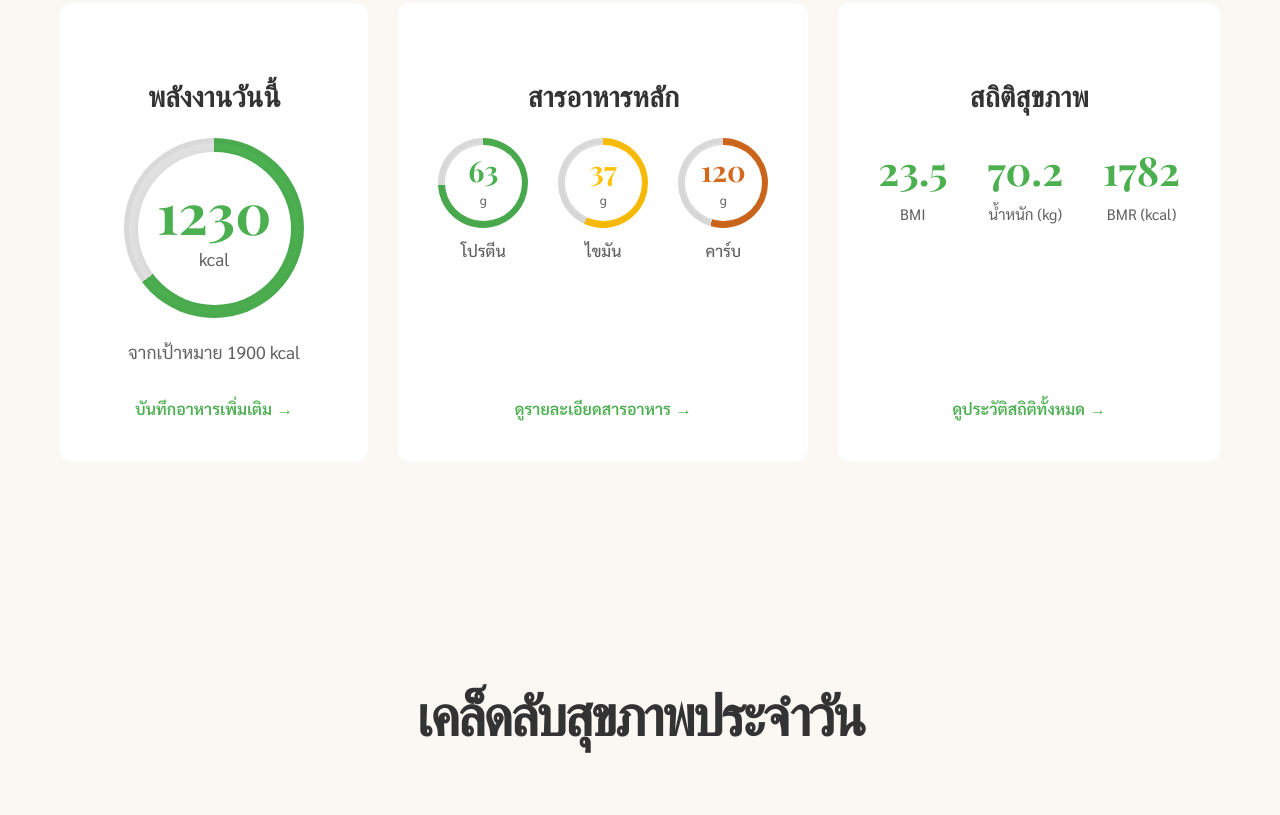
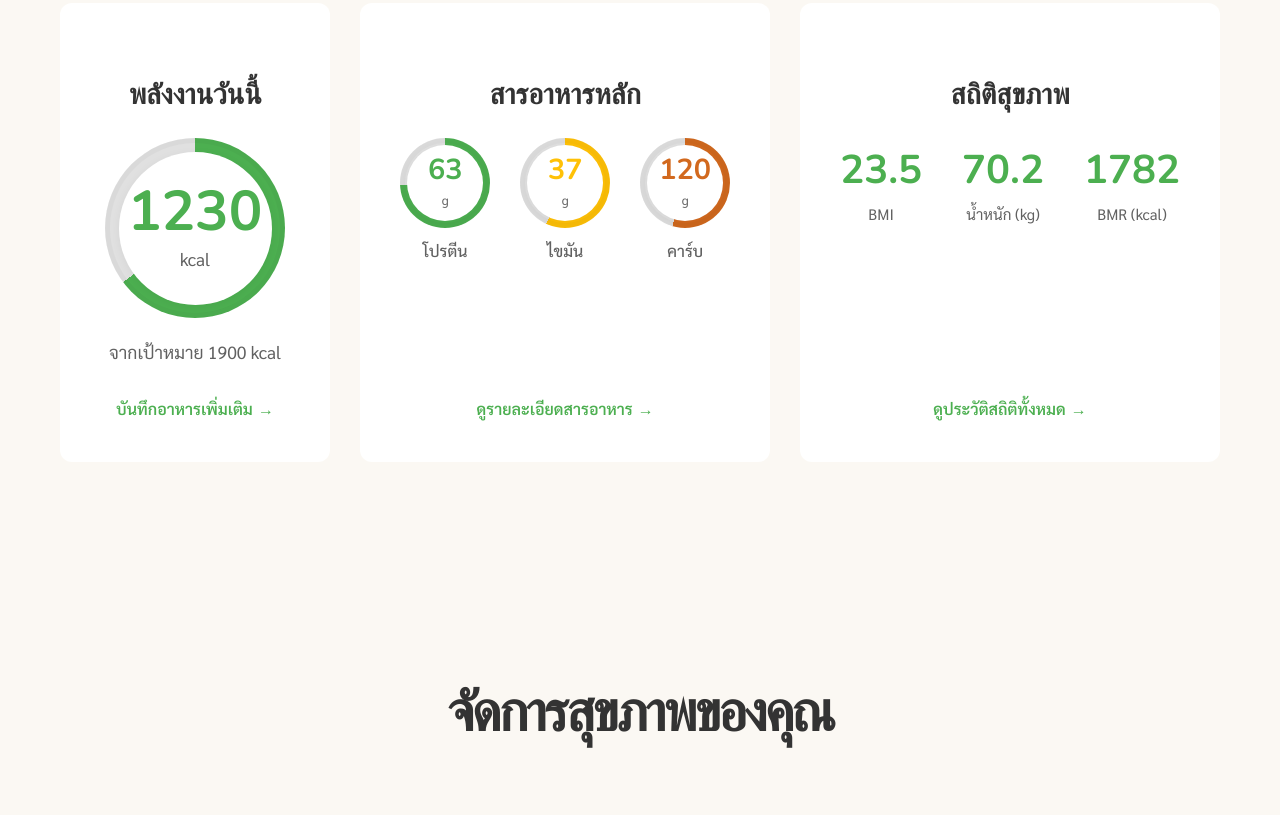
Before and after one commit to opezare/Kcal-Path, a plain HTML site: page page/index.html in a window 1280 px wide. Shown: the part 943-1758 px from the top of the page. Drawn offline with nearby package versions, Linux system fonts and the light colour scheme.

Commit message:
update font picture

```diff
--- a/page/index.html
+++ b/page/index.html
@@ -7,6 +7,7 @@
     <link rel="stylesheet" href="style.css">
     <link rel="preconnect" href="https://fonts.googleapis.com">
     <link rel="preconnect" href="https://fonts.gstatic.com" crossorigin>
+    <link href="https://fonts.googleapis.com/css2?family=Nunito:ital,wght@0,200..1000;1,200..1000&display=swap" rel="stylesheet">
     <link href="https://fonts.googleapis.com/css2?family=Playfair+Display:wght@400;500;600;700&family=Sarabun:wght@300;400;500;600;700&display=swap" rel="stylesheet">
 </head>
 <body>
@@ -111,7 +112,7 @@
         </section>
 
         <section class="tips-section">
-            <h2 class="section-heading">เคล็ดลับสุขภาพประจำวัน</h2>
+            <h2 class="section-heading">จัดการสุขภาพของคุณ</h2>
             <div class="tips-grid">
                 <div class="tip-card">
                     <div class="tip-bg" style="background-image: url('w.png');"></div>
--- a/page/style.css
+++ b/page/style.css
@@ -11,7 +11,7 @@
     --text-light: #9e9e9e; /* สีตัวอักษรอ่อน */
     --border-color: #e0e0e0;
 
-    --font-heading: 'Playfair Display', serif; /* ฟอนต์ Serif สำหรับหัวข้อ */
+    --font-heading: 'Nunito', serif; /* ฟอนต์ Serif สำหรับหัวข้อ */
     --font-body: 'Sarabun', sans-serif; /* ฟอนต์ Sans-serif สำหรับเนื้อหา */
 }
 
@@ -230,7 +230,6 @@ body {
     background-color: var(--background-gray);
     border-radius: 12px;
     overflow: hidden;
-    box-shadow: 0 10px 30px rgba(0,0,0,0.1);
 }
 
 .hero-image-right img {
```
Also changed, not shown: page/food-log.html (+1 -0 lines), page/stats.html (+1 -0 lines), page/o.png.
